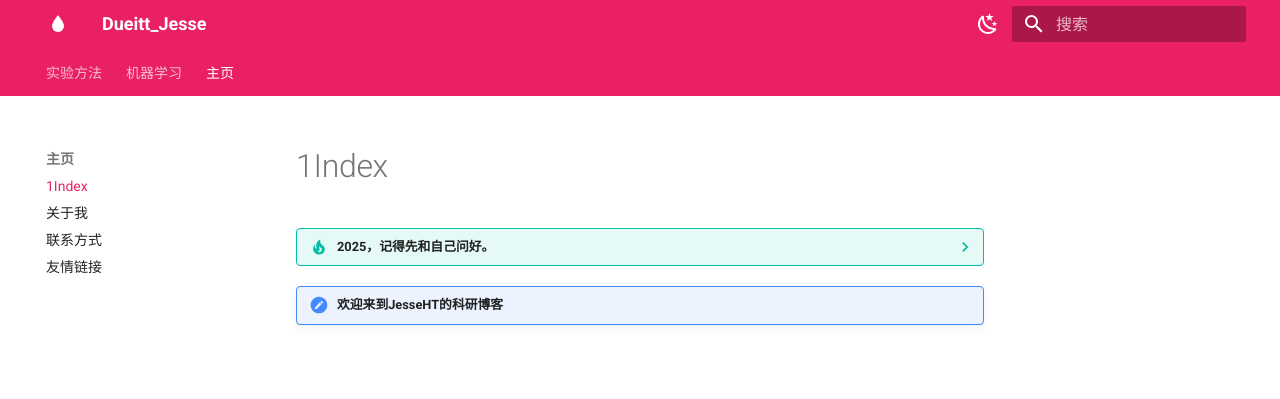
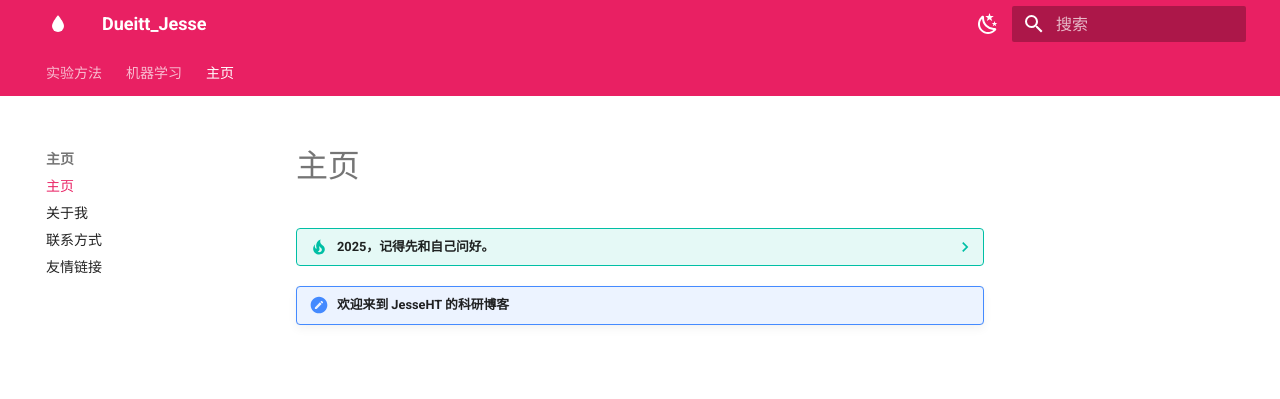
Before and after one commit to JesseHaoTian/HTBlog, an MkDocs documentation site: the page built from docs/1Index.md, in a window 1280 px wide. Shown: the top 399 px of the page. Built offline with MkDocs 1.6.1 and Material for MkDocs 9.7.7, drawn with Linux system fonts in a browser that asks for light colours.

Commit message:
2025-03-26_12:28:16 update

```diff
--- a/docs/1Index.md
+++ b/docs/1Index.md
@@ -1,5 +1,7 @@
+# 主页
+
 ??? tip "2025，记得先和自己问好。"
 
     —— JesseHT 于 2025 年 1 月
 
-!!! note "欢迎来到JesseHT的科研博客"
+!!! note "欢迎来到 JesseHT 的科研博客"
```
Also changed, not shown: docs/2Mechine_Learning/index.md (line endings or trailing spaces), mkdocs.yml (line endings or trailing spaces).
